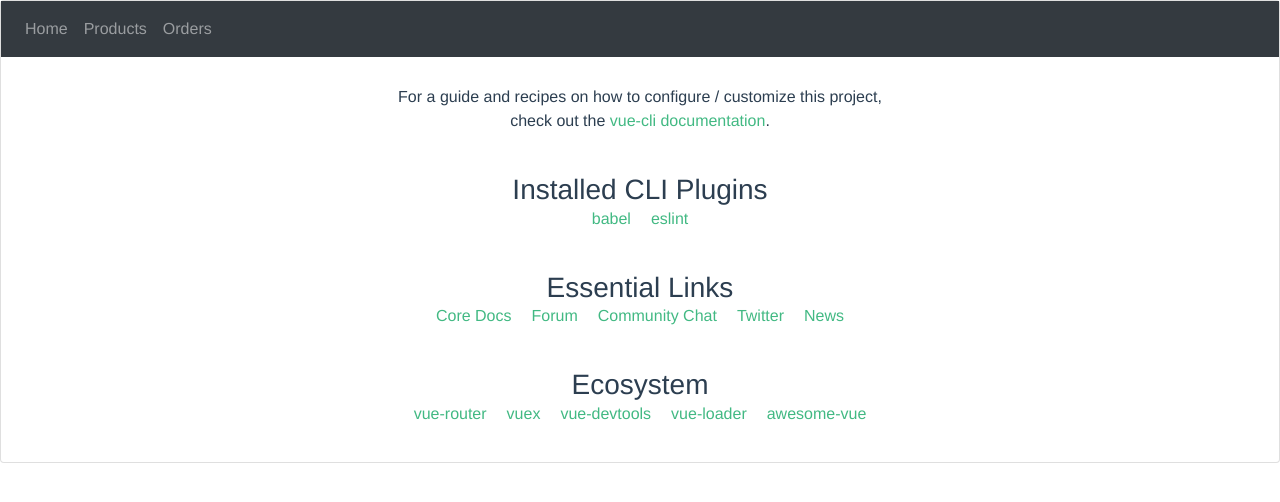
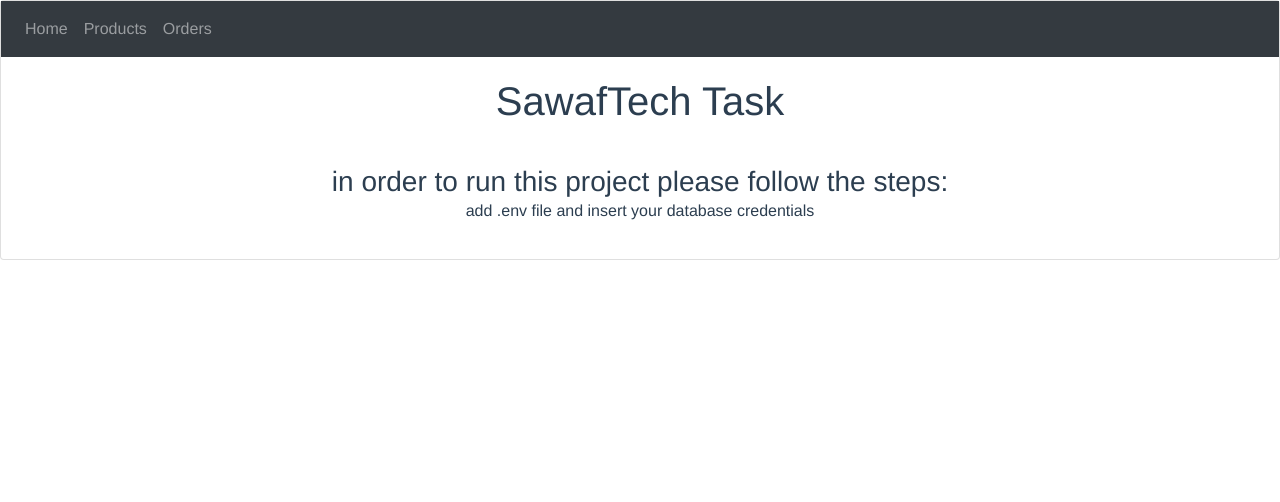
Before and after one commit to Nazeeh-Saifi/SawafTechTask, a Vue app in the folder vue_frontend/: page / in a window 1280 px wide. Shown: the top 502 px of the page. Built offline with nearby package versions, Linux system fonts and the light colour scheme.

Commit message:
starting to add the steps to run this project

```diff
--- a/vue_frontend/src/components/HelloWorld.vue
+++ b/vue_frontend/src/components/HelloWorld.vue
@@ -1,42 +1,20 @@
 <template>
   <div class="hello">
-    <h1>{{ msg }}</h1>
-    <p>
-      For a guide and recipes on how to configure / customize this project,<br>
-      check out the
-      <a href="https://cli.vuejs.org" target="_blank" rel="noopener">vue-cli documentation</a>.
-    </p>
-    <h3>Installed CLI Plugins</h3>
+    <h1>SawafTech Task</h1>
+    <h3>in order to run this project please follow the steps:</h3>
     <ul>
-      <li><a href="https://github.com/vuejs/vue-cli/tree/dev/packages/%40vue/cli-plugin-babel" target="_blank" rel="noopener">babel</a></li>
-      <li><a href="https://github.com/vuejs/vue-cli/tree/dev/packages/%40vue/cli-plugin-eslint" target="_blank" rel="noopener">eslint</a></li>
-    </ul>
-    <h3>Essential Links</h3>
-    <ul>
-      <li><a href="https://vuejs.org" target="_blank" rel="noopener">Core Docs</a></li>
-      <li><a href="https://forum.vuejs.org" target="_blank" rel="noopener">Forum</a></li>
-      <li><a href="https://chat.vuejs.org" target="_blank" rel="noopener">Community Chat</a></li>
-      <li><a href="https://twitter.com/vuejs" target="_blank" rel="noopener">Twitter</a></li>
-      <li><a href="https://news.vuejs.org" target="_blank" rel="noopener">News</a></li>
-    </ul>
-    <h3>Ecosystem</h3>
-    <ul>
-      <li><a href="https://router.vuejs.org" target="_blank" rel="noopener">vue-router</a></li>
-      <li><a href="https://vuex.vuejs.org" target="_blank" rel="noopener">vuex</a></li>
-      <li><a href="https://github.com/vuejs/vue-devtools#vue-devtools" target="_blank" rel="noopener">vue-devtools</a></li>
-      <li><a href="https://vue-loader.vuejs.org" target="_blank" rel="noopener">vue-loader</a></li>
-      <li><a href="https://github.com/vuejs/awesome-vue" target="_blank" rel="noopener">awesome-vue</a></li>
+      <li>add .env file and insert your database credentials</li>
     </ul>
   </div>
 </template>
 
 <script>
 export default {
-  name: 'HelloWorld',
+  name: "HelloWorld",
   props: {
-    msg: String
-  }
-}
+    msg: String,
+  },
+};
 </script>
 
 <!-- Add "scoped" attribute to limit CSS to this component only -->
@@ -45,7 +23,6 @@ h3 {
   margin: 40px 0 0;
 }
 ul {
-  list-style-type: none;
   padding: 0;
 }
 li {
```
